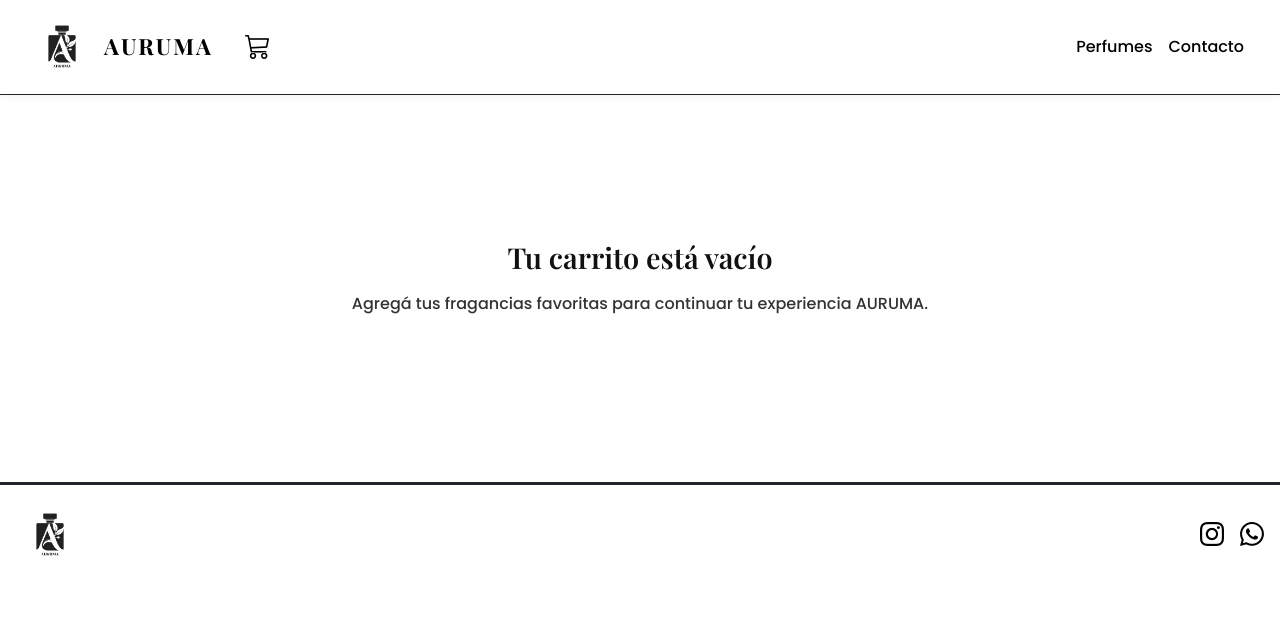
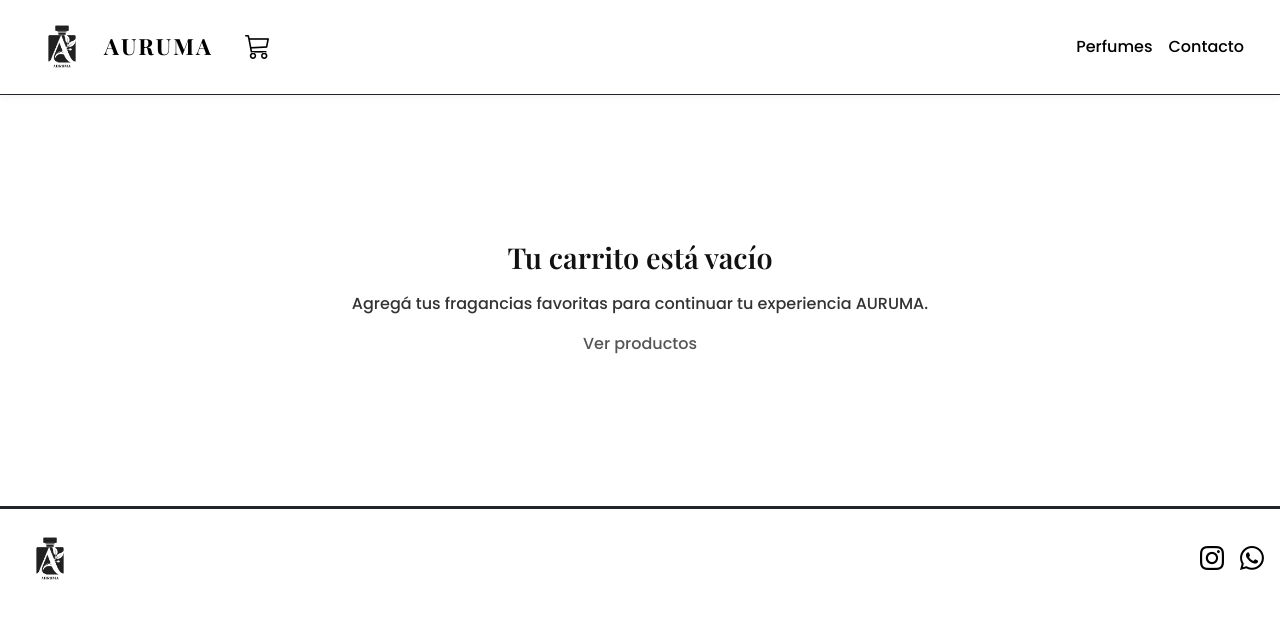
Before and after one commit to seba85valle/Auruma-React, a React (Vite) app: page /carrito in a window 1280 px wide. Shown: the top 618 px of the page. Built offline with nearby package versions, Linux system fonts and the light colour scheme.

Commit message:
Add link to view products in empty cart message

```diff
--- a/src/components/Cart/Cart.jsx
+++ b/src/components/Cart/Cart.jsx
@@ -9,6 +9,9 @@ export const Cart = () => {
       <div className="cart-empty fade-in">
         <h2>Tu carrito está vacío</h2>
         <p>Agregá tus fragancias favoritas para continuar tu experiencia AURUMA.</p>
+        <a href="/perfumes" className="btn-return">
+          Ver productos
+        </a>
       </div>
     );
   }
```
